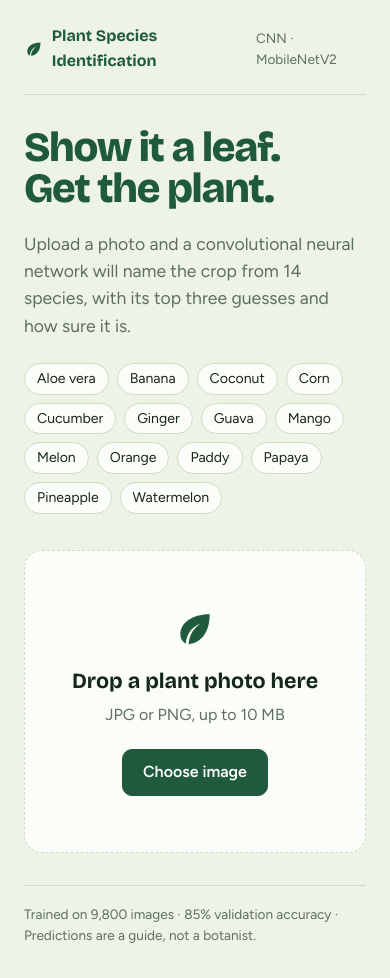
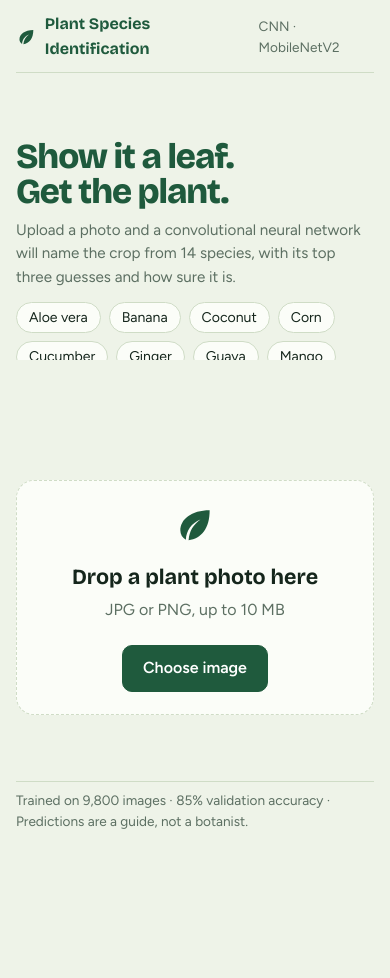
Before and after one commit to Mukunda3187/Plant-Species-Identification, a React (Vite) app in the folder frontend/: page / in a window 390 px wide. After the commit the page ends 844 px from the top, so only its background shows below. Built offline with nearby package versions, Linux system fonts and the light colour scheme.

Commit message:
Update styles.css

```diff
--- a/frontend/src/styles.css
+++ b/frontend/src/styles.css
@@ -9,66 +9,421 @@
   --warn: #8a5a12;
   --err: #a1342a;
 }
-* { box-sizing: border-box; }
-html, body { margin: 0; }
+
+* {
+  box-sizing: border-box;
+}
+
+html,
+body,
+#root {
+  width: 100%;
+  height: 100%;
+  margin: 0;
+  overflow: hidden;
+}
+
 body {
   background: var(--paper);
   color: var(--ink);
   font-family: "Figtree", system-ui, sans-serif;
   line-height: 1.55;
 }
-h1, h2 { font-family: "Bricolage Grotesque", "Figtree", sans-serif; margin: 0; }
-button { font: inherit; }
-:focus-visible { outline: 3px solid var(--leaf); outline-offset: 2px; }
 
-.page { min-height: 100vh; max-width: 1120px; margin: 0 auto; padding: 24px 24px 32px; display: flex; flex-direction: column; }
-.top { display: flex; justify-content: space-between; align-items: center; gap: 12px; padding-bottom: 20px; border-bottom: 1px solid var(--line); }
-.brand { display: inline-flex; align-items: center; gap: 8px; color: var(--chlorophyll); font-family: "Bricolage Grotesque", sans-serif; font-weight: 700; }
-.tag { font-size: 0.85rem; color: var(--muted); }
+h1,
+h2 {
+  font-family: "Bricolage Grotesque", "Figtree", sans-serif;
+  margin: 0;
+}
 
-.layout { flex: 1; display: grid; grid-template-columns: 1.1fr 1fr; gap: 56px; align-items: center; padding: 48px 0; }
-h1 { font-size: clamp(2.6rem, 6vw, 4.6rem); line-height: 1; font-weight: 800; letter-spacing: -0.03em; color: var(--chlorophyll); }
-.lede { max-width: 46ch; font-size: 1.1rem; color: var(--muted); margin: 20px 0 24px; }
-.chips { list-style: none; padding: 0; margin: 0; display: flex; flex-wrap: wrap; gap: 8px; max-width: 52ch; }
-.chips li { padding: 4px 12px; border: 1px solid var(--line); border-radius: 999px; font-size: 0.88rem; background: var(--panel); }
+button {
+  font: inherit;
+}
 
-.specimen { min-width: 0; }
-.drop, .card { background: var(--panel); border: 1.5px solid var(--line); border-radius: 18px; }
-.drop { display: flex; flex-direction: column; align-items: center; text-align: center; gap: 4px; padding: 56px 24px; border-style: dashed; color: var(--chlorophyll); transition: background .15s, border-color .15s; }
-.drop.over { background: #f0f8e8; border-color: var(--leaf); }
-.drop-title { font-family: "Bricolage Grotesque", sans-serif; font-weight: 700; font-size: 1.35rem; margin: 10px 0 0; color: var(--ink); }
-.drop .btn { margin-top: 18px; }
-.muted { color: var(--muted); margin: 0; }
-.small { font-size: 0.85rem; }
+:focus-visible {
+  outline: 3px solid var(--leaf);
+  outline-offset: 2px;
+}
 
-.card { padding: 14px; }
-.photo { display: block; width: 100%; max-height: 340px; object-fit: cover; border-radius: 12px; }
-.actions { display: flex; gap: 10px; flex-wrap: wrap; margin-top: 14px; }
+/* MAIN PAGE */
 
-.btn { background: var(--chlorophyll); color: #fff; border: 1.5px solid var(--chlorophyll); padding: 10px 20px; border-radius: 10px; font-weight: 600; cursor: pointer; transition: background .15s; }
-.btn:hover:not(:disabled) { background: #174630; }
-.btn:disabled { opacity: .6; cursor: progress; }
-.btn.ghost { background: transparent; color: var(--chlorophyll); }
-.btn.ghost:hover:not(:disabled) { background: #e3eddb; }
+.page {
+  width: 100%;
+  height: 100vh;
+  max-height: 100vh;
+  max-width: 1120px;
+  margin: 0 auto;
+  padding: 18px 24px;
+  display: flex;
+  flex-direction: column;
+  overflow: hidden;
+}
 
-.label { padding: 18px 6px 6px; border-top: 1px solid var(--line); margin-top: 14px; }
-.label h2 { font-size: 2.2rem; letter-spacing: -0.02em; color: var(--chlorophyll); }
-.conf { margin: 2px 0 0; font-weight: 600; }
-.note { margin: 12px 0 0; padding: 8px 12px; border-left: 3px solid var(--warn); background: #f6efdc; color: var(--warn); font-size: 0.92rem; border-radius: 0 8px 8px 0; }
+/* HEADER */
 
-.bars { list-style: none; padding: 0; margin: 18px 0; display: grid; gap: 10px; }
-.bars li { display: grid; grid-template-columns: 96px 1fr 52px; align-items: center; gap: 10px; font-size: 0.92rem; }
-.track { height: 10px; background: #e2ebda; border-radius: 6px; overflow: hidden; }
-.fill { display: block; height: 100%; background: #a9c99a; border-radius: 6px; transition: width .6s cubic-bezier(.2,.7,.2,1); }
-.fill.first { background: var(--chlorophyll); }
-.bar-val { text-align: right; font-variant-numeric: tabular-nums; color: var(--muted); }
+.top {
+  flex-shrink: 0;
+  display: flex;
+  justify-content: space-between;
+  align-items: center;
+  gap: 12px;
+  padding-bottom: 20px;
+  border-bottom: 1px solid var(--line);
+}
 
-.error { margin: 14px 0 0; color: var(--err); font-weight: 500; }
-.foot { padding-top: 18px; border-top: 1px solid var(--line); color: var(--muted); font-size: 0.85rem; }
+.brand {
+  display: inline-flex;
+  align-items: center;
+  gap: 8px;
+  color: var(--chlorophyll);
+  font-family: "Bricolage Grotesque", sans-serif;
+  font-weight: 700;
+}
+
+.tag {
+  font-size: 0.85rem;
+  color: var(--muted);
+}
+
+/* MAIN CONTENT */
+
+.layout {
+  flex: 1;
+  min-height: 0;
+  display: grid;
+  grid-template-columns: 1.1fr 1fr;
+  gap: 44px;
+  align-items: center;
+  padding: 20px 0;
+  overflow: hidden;
+}
+
+.intro,
+.specimen {
+  min-width: 0;
+  min-height: 0;
+}
+
+h1 {
+  font-size: clamp(2.6rem, 6vw, 4.6rem);
+  line-height: 1;
+  font-weight: 800;
+  letter-spacing: -0.03em;
+  color: var(--chlorophyll);
+}
+
+.lede {
+  max-width: 46ch;
+  font-size: 1.1rem;
+  color: var(--muted);
+  margin: 20px 0 24px;
+}
+
+.chips {
+  list-style: none;
+  padding: 0;
+  margin: 0;
+  display: flex;
+  flex-wrap: wrap;
+  gap: 8px;
+  max-width: 52ch;
+}
+
+.chips li {
+  padding: 4px 12px;
+  border: 1px solid var(--line);
+  border-radius: 999px;
+  font-size: 0.88rem;
+  background: var(--panel);
+}
+
+/* UPLOAD AREA */
+
+.specimen {
+  display: flex;
+  flex-direction: column;
+  justify-content: center;
+}
+
+.drop,
+.card {
+  background: var(--panel);
+  border: 1.5px solid var(--line);
+  border-radius: 18px;
+}
+
+.drop {
+  display: flex;
+  flex-direction: column;
+  align-items: center;
+  justify-content: center;
+  text-align: center;
+  gap: 4px;
+  padding: clamp(24px, 5vh, 48px) 24px;
+  border-style: dashed;
+  color: var(--chlorophyll);
+  transition: background 0.15s, border-color 0.15s;
+}
+
+.drop.over {
+  background: #f0f8e8;
+  border-color: var(--leaf);
+}
+
+.drop-title {
+  font-family: "Bricolage Grotesque", sans-serif;
+  font-weight: 700;
+  font-size: 1.35rem;
+  margin: 10px 0 0;
+  color: var(--ink);
+}
+
+.drop .btn {
+  margin-top: 18px;
+}
+
+.muted {
+  color: var(--muted);
+  margin: 0;
+}
+
+.small {
+  font-size: 0.85rem;
+}
+
+/* RESULT CARD */
+
+.card {
+  padding: 14px;
+  max-height: 100%;
+  overflow: hidden;
+}
+
+.photo {
+  display: block;
+  width: 100%;
+  max-height: min(34vh, 300px);
+  object-fit: cover;
+  border-radius: 12px;
+}
+
+.actions {
+  display: flex;
+  gap: 10px;
+  flex-wrap: wrap;
+  margin-top: 14px;
+}
+
+/* BUTTONS */
+
+.btn {
+  background: var(--chlorophyll);
+  color: #fff;
+  border: 1.5px solid var(--chlorophyll);
+  padding: 10px 20px;
+  border-radius: 10px;
+  font-weight: 600;
+  cursor: pointer;
+  transition: background 0.15s;
+}
+
+.btn:hover:not(:disabled) {
+  background: #174630;
+}
+
+.btn:disabled {
+  opacity: 0.6;
+  cursor: progress;
+}
+
+.btn.ghost {
+  background: transparent;
+  color: var(--chlorophyll);
+}
+
+.btn.ghost:hover:not(:disabled) {
+  background: #e3eddb;
+}
+
+/* RESULT */
+
+.label {
+  padding: 14px 6px 4px;
+  border-top: 1px solid var(--line);
+  margin-top: 14px;
+}
+
+.label h2 {
+  font-size: 2.2rem;
+  letter-spacing: -0.02em;
+  color: var(--chlorophyll);
+}
+
+.conf {
+  margin: 2px 0 0;
+  font-weight: 600;
+}
+
+.note {
+  margin: 12px 0 0;
+  padding: 8px 12px;
+  border-left: 3px solid var(--warn);
+  background: #f6efdc;
+  color: var(--warn);
+  font-size: 0.92rem;
+  border-radius: 0 8px 8px 0;
+}
+
+/* CONFIDENCE BARS */
+
+.bars {
+  list-style: none;
+  padding: 0;
+  margin: 14px 0;
+  display: grid;
+  gap: 8px;
+}
+
+.bars li {
+  display: grid;
+  grid-template-columns: 96px 1fr 52px;
+  align-items: center;
+  gap: 10px;
+  font-size: 0.92rem;
+}
+
+.track {
+  height: 10px;
+  background: #e2ebda;
+  border-radius: 6px;
+  overflow: hidden;
+}
+
+.fill {
+  display: block;
+  height: 100%;
+  background: #a9c99a;
+  border-radius: 6px;
+  transition: width 0.6s cubic-bezier(0.2, 0.7, 0.2, 1);
+}
+
+.fill.first {
+  background: var(--chlorophyll);
+}
+
+.bar-val {
+  text-align: right;
+  font-variant-numeric: tabular-nums;
+  color: var(--muted);
+}
+
+.error {
+  margin: 10px 0 0;
+  color: var(--err);
+  font-weight: 500;
+}
+
+/* FOOTER */
+
+.foot {
+  flex-shrink: 0;
+  padding-top: 14px;
+  border-top: 1px solid var(--line);
+  color: var(--muted);
+  font-size: 0.85rem;
+}
+
+/* TABLET / SMALL SCREEN */
 
 @media (max-width: 860px) {
-  .layout { grid-template-columns: 1fr; gap: 36px; padding: 32px 0; }
+  .page {
+    padding: 12px 16px;
+  }
+
+  .top {
+    padding-bottom: 10px;
+  }
+
+  .layout {
+    grid-template-columns: 1fr;
+    gap: 12px;
+    padding: 12px 0;
+    overflow: hidden;
+  }
+
+  h1 {
+    font-size: clamp(2rem, 9vw, 3.2rem);
+  }
+
+  .lede {
+    margin: 10px 0 12px;
+    font-size: 0.95rem;
+  }
+
+  .chips {
+    max-height: 58px;
+    overflow: hidden;
+  }
+
+  .drop {
+    padding: 22px 18px;
+  }
+
+  .photo {
+    max-height: 25vh;
+  }
+
+  .foot {
+    padding-top: 8px;
+  }
 }
+
+/* VERY SMALL SCREENS */
+
+@media (max-height: 700px) {
+  .page {
+    padding-top: 10px;
+    padding-bottom: 10px;
+  }
+
+  .top {
+    padding-bottom: 8px;
+  }
+
+  .layout {
+    padding: 10px 0;
+  }
+
+  .lede {
+    margin: 10px 0;
+  }
+
+  .drop {
+    padding: 18px;
+  }
+
+  .photo {
+    max-height: 22vh;
+  }
+
+  .label {
+    padding-top: 10px;
+    margin-top: 10px;
+  }
+
+  .bars {
+    margin: 10px 0;
+  }
+
+  .foot {
+    padding-top: 6px;
+  }
+}
+
+/* ACCESSIBILITY */
+
 @media (prefers-reduced-motion: reduce) {
-  * { transition: none !important; }
+  * {
+    transition: none !important;
+  }
 }
```
